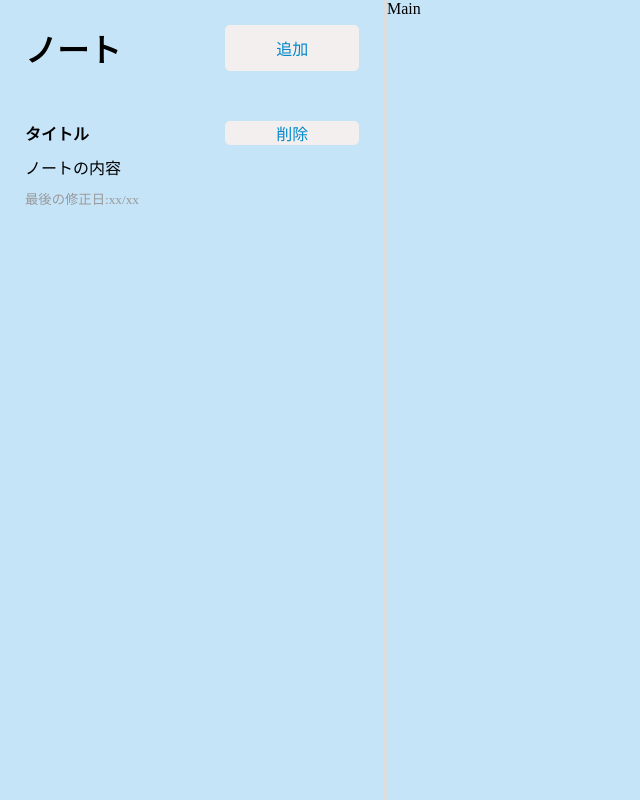
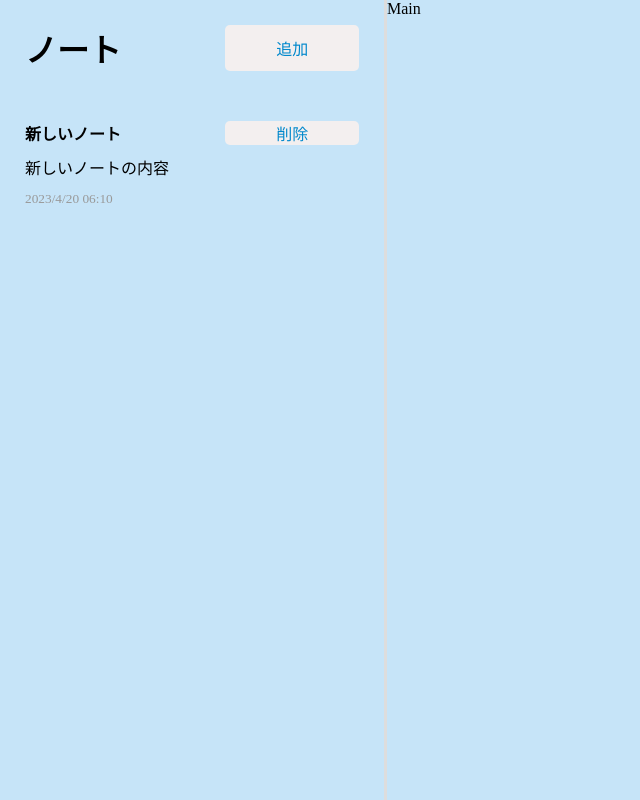
Before and after one commit to morihisashi/note-app-react, a React (Vite) app: page / in a window 1280 px wide. Both pictures are taken after a click on the button "追加". Shown: the whole page, without its empty margins (0-640 px from the left). Built offline with nearby package versions, Linux system fonts and the light colour scheme.

Commit message:
noteをmap関数で複数表示

```diff
--- a/src/App.jsx
+++ b/src/App.jsx
@@ -19,7 +19,7 @@
 
   return (
     <div className="App">
-      <Sidebar onAddNote={onAddNote} />
+      <Sidebar onAddNote={onAddNote} notes={notes} />
       <Main />
     </div>
   )
--- a/src/components/Sidebar.jsx
+++ b/src/components/Sidebar.jsx
@@ -1,7 +1,7 @@
 import React from 'react';
 import './Sidebar.css';
 
-const Sidebar = ({ onAddNote }) => {
+const Sidebar = ({ onAddNote, notes }) => {
     return (
         <div className='app-sidebar'>
             <div className='app-sidebar-header'>
@@ -9,14 +9,19 @@
                 <button onClick={onAddNote}>追加</button>
             </div>
             <div className='app-sidebar-notes'>
-                <div className='app-sidebar-note'>
-                    <div className='sidebar-note-title'>
-                        <strong>タイトル</strong>
-                        <button>削除</button>
+                {notes.map((note) => (
+                    <div className='app-sidebar-note'>
+                        <div className='sidebar-note-title'>
+                            <strong>{note.title}</strong>
+                            <button>削除</button>
+                        </div>
+                        <p>{note.content}</p>
+                        <small>{new Date(note.modDate).toLocaleDateString("ja-JP", {
+                            hour: "2-digit",
+                            minute: "2-digit",
+                        })}</small>
                     </div>
-                    <p>ノートの内容</p>
-                    <small>最後の修正日:xx/xx</small>
-                </div>
+                ))}
             </div>
         </div>
     )
```
